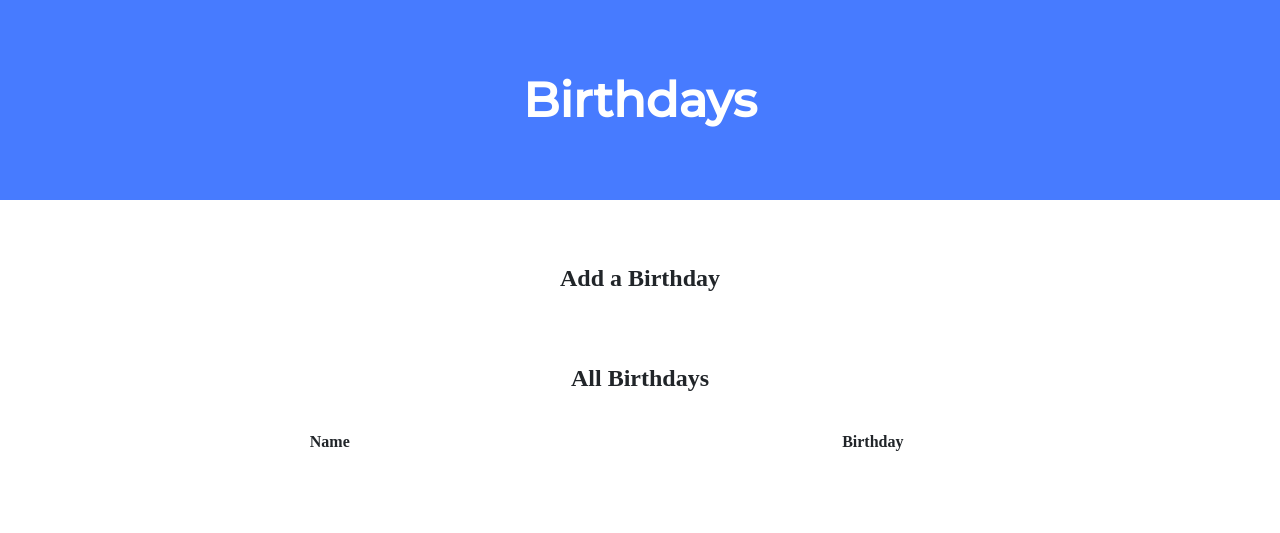
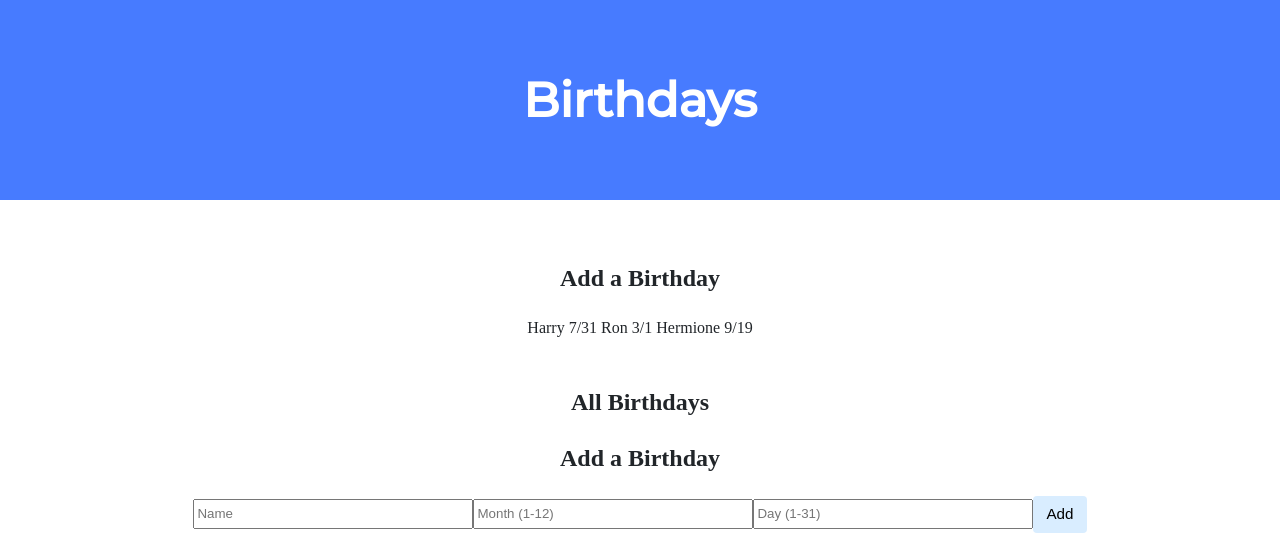
Before and after one commit to fsentypal/CS50-projects, a Flask app: page / in a window 1280 px wide. Shown: the top 533 px of the page. Run offline with Flask 3, Linux system fonts and the light colour scheme; lists and menus that the app fills with data are empty; some libraries are stand-ins or nearby versions.

Commit message:
Sat, Aug 26, 2023, 10:23 PM -07:00

```diff
--- a/birthdays/app.py
+++ b/birthdays/app.py
@@ -25,13 +25,13 @@
 @app.route("/", methods=["GET", "POST"])
 def index():
     if request.method == "POST":
-
         # TODO: Add the user's entry into the database
-
+        name = request.form.get("name")
+        month = request.form.get("month")
+        day = request.form.get("day")
+        db.execute("INSERT INTO birthdays (name, month, day) VALUES (?, ?, ?)", name, month, day)
         return redirect("/")
 
     else:
-
-        # TODO: Display the entries in the database on index.html
-
-        return render_template("index.html")
+        birthdays = db.execute("SELECT name, month, day FROM birthdays")
+        return render_template("index.html", birthdays=birthdays)
--- a/birthdays/templates/index.html
+++ b/birthdays/templates/index.html
@@ -14,7 +14,14 @@
             <div class="section">
 
                 <h2>Add a Birthday</h2>
-                <!-- TODO: Create a form for users to submit a name, a month, and a day -->
+                <tbody>
+                    {% for birthday in birthdays %}
+                        <tr>
+                            <td>{{ birthday.name }}</td>
+                            <td>{{ birthday.month }}/{{ birthday.day }}</td>
+                        </tr>
+                    {% endfor %}
+                </tbody>
             </div>
 
             <div class="section">
@@ -28,7 +35,13 @@
                         </tr>
                     </thead>
                     <tbody>
-                        <!-- TODO: Loop through the database entries to display them in this table -->
+                        <h2>Add a Birthday</h2>
+                        <form action="/" method="post">
+                            <input type="text" name="name" placeholder="Name" required>
+                            <input type="number" name="month" min="1" max="12" placeholder="Month (1-12)" required>
+                            <input type="number" name="day" min="1" max="31" placeholder="Day (1-31)" required>
+                            <input type="submit" value="Add">
+                        </form>
                     </tbody>
                 </table>
             </div>
```
